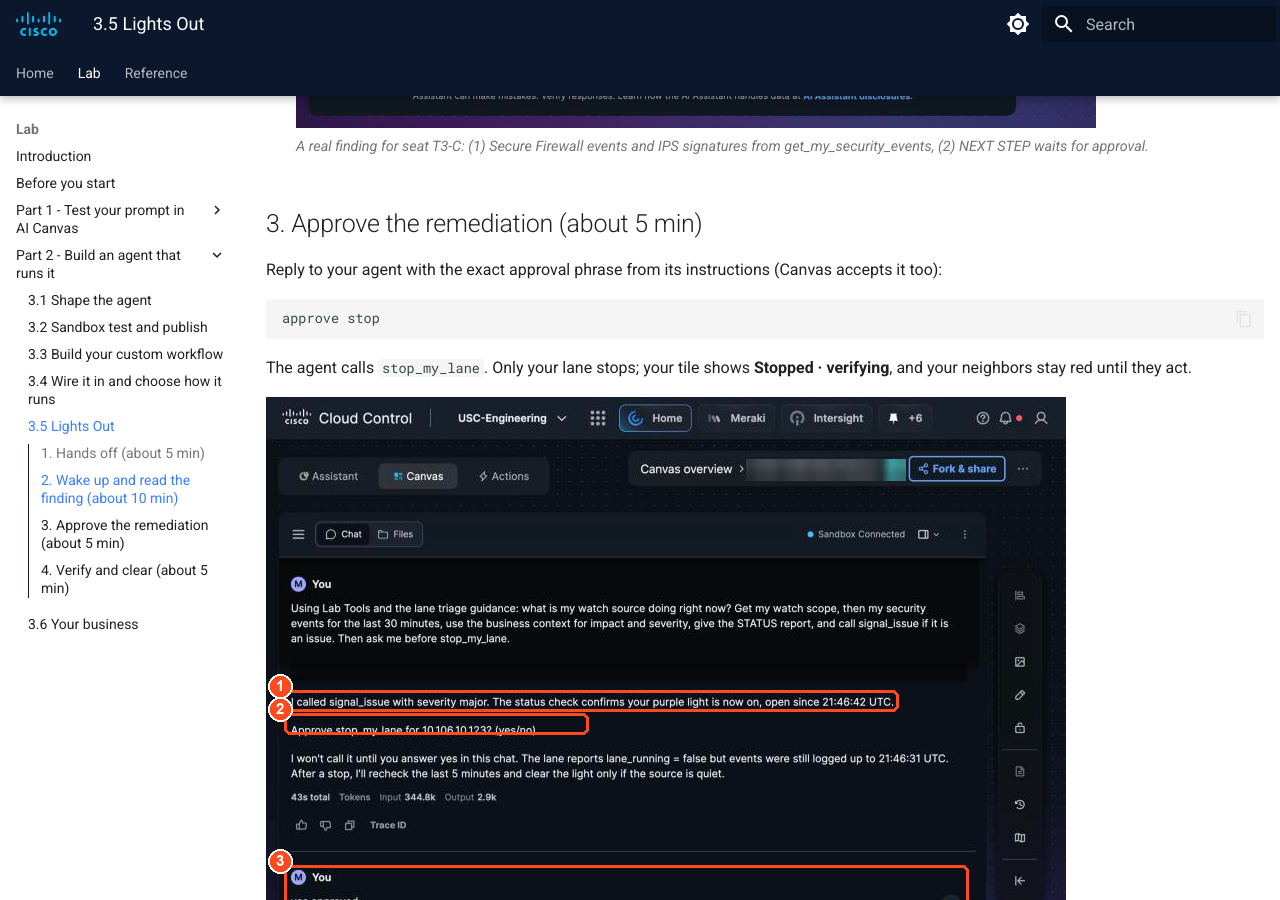
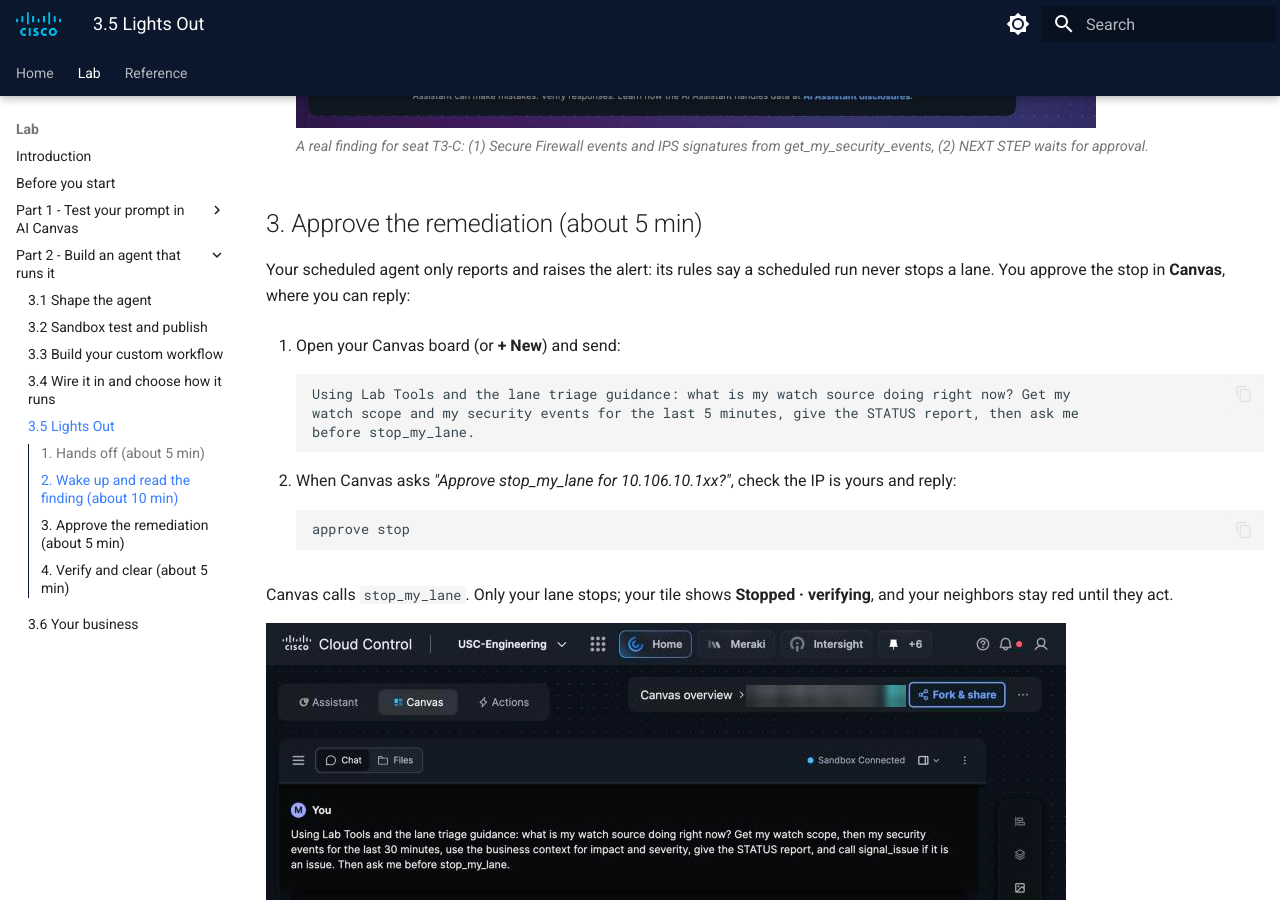
Before and after one commit to mokuma56/cloud-control-agent-lab-guide, an MkDocs documentation site: the page built from docs/part2/3-5-lights-out.md, in a window 1280 px wide and 900 px high, scrolled down 2322 px. Built offline with MkDocs 1.6.1 and Material for MkDocs 9.7.7, drawn with Linux system fonts in a browser that asks for light colours.

Commit message:
3.2/3.5: where to type approve stop
Co-Authored-By: Claude Opus 5.5 <noreply@anthropic.com>

````diff
--- a/docs/part2/3-5-lights-out.md
+++ b/docs/part2/3-5-lights-out.md
@@ -59,13 +59,24 @@ Check it before you approve:
 
 ## 3. Approve the remediation (about 5 min)
 
-Reply to your agent with the exact approval phrase from its instructions (Canvas accepts it too):
+Your scheduled agent only reports and raises the alert: its rules say a scheduled run never stops a
+lane. You approve the stop in **Canvas**, where you can reply:
 
-```text
-approve stop
-```
+1. Open your Canvas board (or **+ New**) and send:
 
-The agent calls `stop_my_lane`. Only your lane stops; your tile shows **Stopped · verifying**, and your neighbors stay red until they act.
+    ```text
+    Using Lab Tools and the lane triage guidance: what is my watch source doing right now? Get my
+    watch scope and my security events for the last 5 minutes, give the STATUS report, then ask me
+    before stop_my_lane.
+    ```
+
+2. When Canvas asks *"Approve stop_my_lane for 10.106.10.1xx?"*, check the IP is yours and reply:
+
+    ```text
+    approve stop
+    ```
+
+Canvas calls `stop_my_lane`. Only your lane stops; your tile shows **Stopped · verifying**, and your neighbors stay red until they act.
 
 ![12-lights-approve](../img/12-lights-approve.png){ loading=lazy }
 
````
Also changed, not shown: docs/part2/3-2-test-publish.md (+6 -0 lines).
